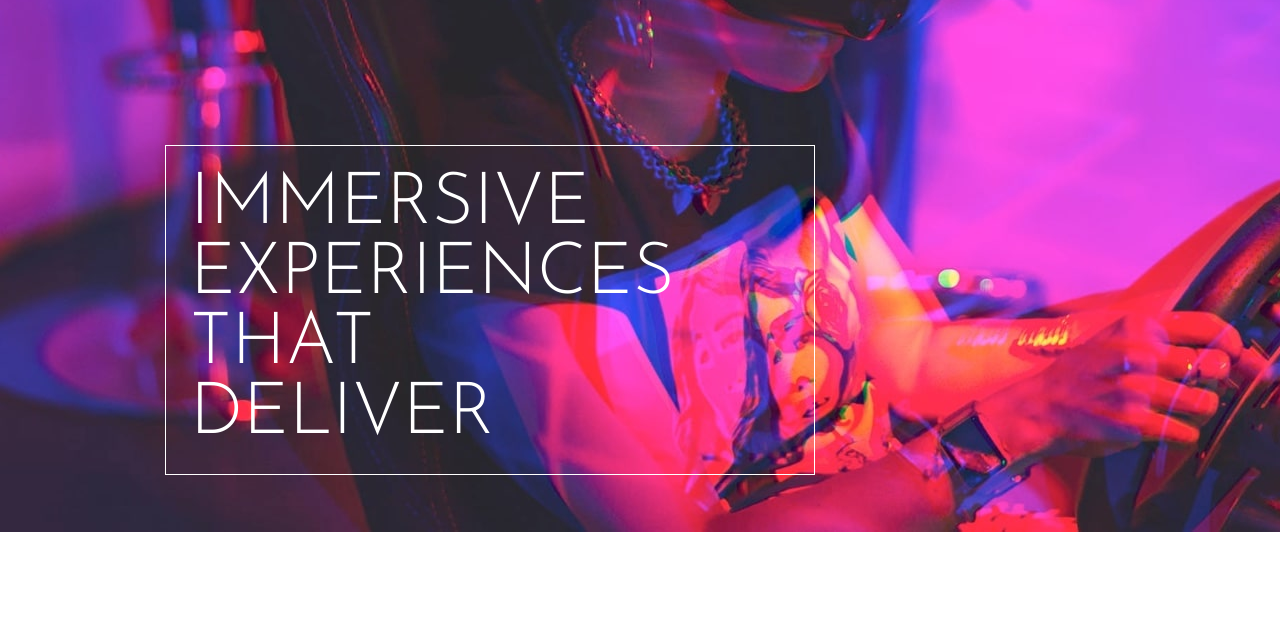
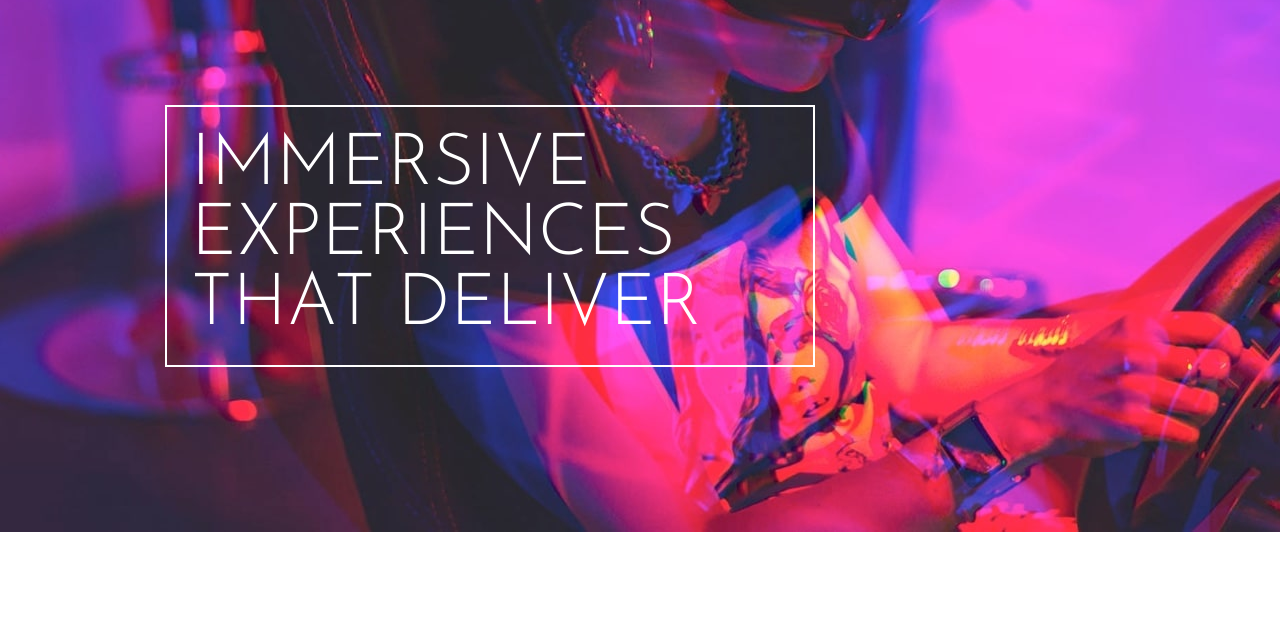
Before and after one commit to imonaar/19--loop-studios-landing-page, a website built with Parcel: page src/index.html in a window 1280 px wide. Shown: the part 118-743 px from the top of the page. Built offline with nearby package versions, Linux system fonts and the light colour scheme.

Commit message:
alignment

```diff
--- a/src/styles/_globals.scss
+++ b/src/styles/_globals.scss
@@ -28,6 +28,10 @@ body{
     font-family: 'Josefin Sans', sans-serif;
 
     font-size: 15px;
+
+    @include tabplus{
+        gap: 160px;
+    }
 }
 
 .pad-in{
--- a/src/styles/_header.scss
+++ b/src/styles/_header.scss
@@ -173,10 +173,10 @@
     }
 
     &__text{
-        margin-top: 163px;
+        margin-top: 123px;
         padding: 1.5rem;
         margin-inline: 1.5rem;
-        border: 1px solid white;
+        border: 2px solid white;
         max-inline-size: 650px;
 
         @include tabplus{
@@ -196,7 +196,7 @@
             @include tabplus{
                 font-size: 4.5rem;
                 line-height: 70px;
-
+                inline-size: 15ch;
             }
 
         }
```
Also changed, not shown: src/index.html (+1 -1 lines).
